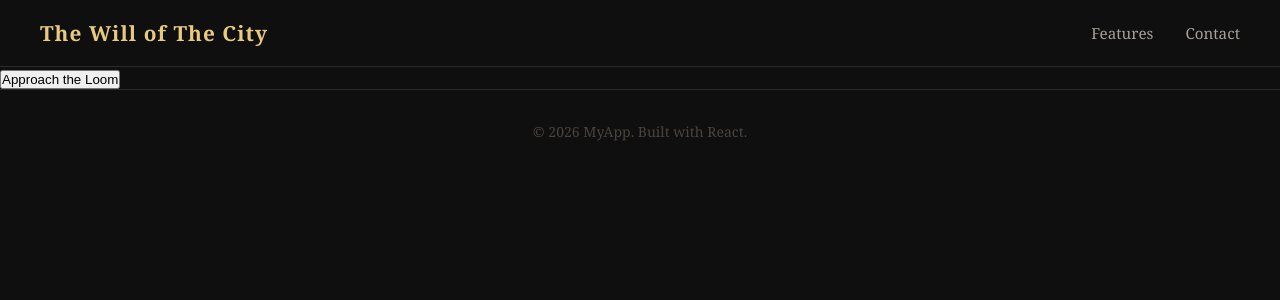
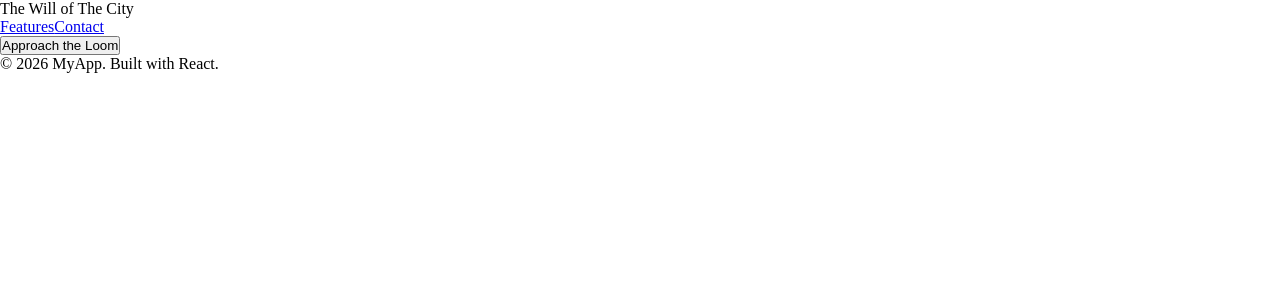
Before and after one commit to Neapolicy/The-Loom, a React (Create React App) app: page / in a window 1280 px wide. Shown: the top 300 px of the page. Built offline with nearby package versions, Linux system fonts and the light colour scheme; no server answers.

Commit message:
stripped website down to its parts, rebuilding its css

```diff
--- a/src/App.jsx
+++ b/src/App.jsx
@@ -1,25 +1,13 @@
 import React, { useState } from "react";
 import SITE_CONTENT from "./content.js";
 import Navbar from "./Navbar.jsx";
-import Hero from "./Hero.jsx";
-import { FeaturesSection } from "./Features.jsx";
 import Footer from "./Footer.jsx";
-import Toast from "./Toast.jsx";
 import Chatbot from "./Chatbot.jsx";
-import { styles } from "./styles.js";
 
 function App() {
-  const [toast, setToast] = useState("");
-
-  function handleCta() {
-    setToast("🚀 You're ready to build!");
-    setTimeout(function () {
-      setToast("");
-    }, 3000);
-  }
 
   return (
-    <div style={styles.app}>
+    <div>
       <Navbar siteName={SITE_CONTENT.siteName} />
       {/* <Hero
         greeting={SITE_CONTENT.hero.greeting}
@@ -30,7 +18,6 @@ function App() {
       {/* <FeaturesSection features={SITE_CONTENT.features} /> */}
       <Chatbot />
       <Footer copy={SITE_CONTENT.footer.copy} />
-      <Toast message={toast} />
     </div>
   );
 }
--- a/src/ChatInput.jsx
+++ b/src/ChatInput.jsx
@@ -1,26 +1,63 @@
-import { useContext } from "react";
+import { useContext, useRef, useState } from "react";
 import { loadingContext } from "./Chatbot.jsx";
-import { styles } from "./styles.js";
 
-function ChatInput({ onSend, loading }) { // Accept loading as a prop
+function ChatInput({ onSend, loading }) {
+  // Accept loading as a prop
   const { isLoading } = useContext(loadingContext);
+  const [isFirst, setIsFirst] = useState(true);
+  const [pass, setPass] = useState(0);
+  const [fail, setFail] = useState(0);
 
-  function handleClick() {
+  const handleClick = (event) => {
     // Only send if the API is NOT fetching AND the typewriter is NOT typing
     if (!loading && !isLoading) {
       onSend();
+      setIsFirst(false);
+      if (event.currentTarget.classList.contains("pass")) {
+        setPass(pass + 1);
+      }
+      if (event.currentTarget.classList.contains("fail")) {
+        setFail(fail + 1);
       }
     }
+  };
 
   return (
-    <div style={styles.inputRow}>
+    <div>
+      {loading || isLoading ? (
+        <div>Waiting...</div> // REMEMBER TO STYLE THIS DIV
+      ) : isFirst ? (
         <button
-        style={{...styles.button, opacity: (loading || isLoading) ? 0.5 : 1}}
           onClick={handleClick}
           disabled={loading || isLoading} // Physically disable the button
         >
-        {loading || isLoading ? "Waiting..." : "Generate Prescript"}
+          Generate Prescript
         </button>
+      ) : (
+        <div>
+          <button
+            // style={{
+            //   ...styles.button,
+            //   opacity: loading || isLoading ? 0.5 : 1,
+            // }}
+            disabled={loading || isLoading} // Physically disable the button
+            onClick={handleClick}
+            className="pass"
+          >
+            Pass
+          </button>
+          <button
+            onClick={handleClick}
+            disabled={loading || isLoading} // Physically disable the button
+            className="fail"
+          >
+            Fail
+          </button>
+        </div>
+      )}
+
+      <div>Pass: {pass}</div>
+      <div>Fail: {fail}</div>
     </div>
   );
 }
--- a/src/ChatMessage.jsx
+++ b/src/ChatMessage.jsx
@@ -1,11 +1,9 @@
 import React from "react";
-import { styles } from "./styles.js";
 
 function ChatMessage({ role, content }) {
-  const messageStyle = role === "user" ? styles.userMsg : styles.assistantMsg; // decides the style that is used
 
   return (
-    <div style={messageStyle}>
+    <div>
       {content}
     </div>
   );
--- a/src/ChatMessages.jsx
+++ b/src/ChatMessages.jsx
@@ -1,6 +1,5 @@
 import { useContext } from "react";
 import ChatMessage from "./ChatMessage.jsx";
-import { styles } from "./styles.js";
 import Typewriter from "./typewriter.jsx";
 import { loadingContext } from "./Chatbot.jsx";
 
@@ -38,7 +37,7 @@ function ChatMessages({ messages, loading }) {
     return null;
   }
 
-  return <div style={styles.messages}>{displayMessage()}</div>;
+  return <div>{displayMessage()}</div>;
 }
 
 export default ChatMessages;
--- a/src/Chatbot.jsx
+++ b/src/Chatbot.jsx
@@ -1,7 +1,6 @@
 import React, { useState, createContext, useEffect } from "react";
 import ChatMessages from "./ChatMessages.jsx";
 import ChatInput from "./ChatInput.jsx";
-import { styles } from "./styles.js";
 import Typewriter from "./typewriter.jsx";
 
 export const loadingContext = createContext();
@@ -34,8 +33,7 @@ function Chatbot() {
                 Using these examples, generate prescripts that can be done in someones day to day life
                 You are also allowed to purposely give out vague prescripts, for example, "See green from a white wall"
                 Additionally, it is very important to make sure that the prescripts aren't too long, keep it under 35 words
-                Not only that, make sure that the prescripts have a clear time limit, i.e 10 minutes, 25 seconds. Although this is not necessary for all tasks.
-                If no time limit is given, make sure to say "no time limit", so for example, say "Walk through a doorway, no time limit"
+                Whether or not the prescripts have a set time limit is up to your discretion.
                 Also, make sure that the task of each prescript is not repeated, so don't give me a prescript that tells me to brush my teeth again and make sure to be unpredictable.
                 You are allowed to "schedule" a task to be done later as well, e.g "In 90 hours drink a cup of milk"
                 Do not offer options to choose from, and everything you say must be a command
@@ -43,8 +41,7 @@ function Chatbot() {
     },
     {
       role: "starter",
-      content: `I have the talent to walk the path in front of me, if nothing else...
-      Even if I don't have much happiness, I know where to go in the immediate future. And that's enough for me.`,
+      content: `To follow where the prescript points, that is our duty.`,
     },
   ]);
   const [loading, setLoading] = useState(false);
@@ -107,8 +104,8 @@ function Chatbot() {
 
   if (!started) {
     return (
-      <div style={styles.overlay}>
-        <button onClick={() => setStarted(true)} style={styles.startButton}>
+      <div>
+        <button onClick={() => setStarted(true)}>
           Approach the Loom
         </button>
       </div>
@@ -116,11 +113,11 @@ function Chatbot() {
   } else {
     return (
       <loadingContext.Provider value={{ isLoading, changeLoading }}>
-        <div style={styles.container}>
-          <h2 style={styles.title}>The Loom</h2>
+        <div>
+          <h2>The Loom</h2>
 
           {isBooting ? (
-            <div style={styles.bootingOverlay}>
+            <div>
               <Typewriter
                 content="The pendulum begins to wake... please wait."
                 speed={100}
--- a/src/Features.jsx
+++ /dev/null
@@ -1,34 +0,0 @@
-import React from "react";
-import { styles } from "./styles.js";
-
-function FeatureCard({ icon, title, description }) {
-  return (
-    <div style={styles.card}>
-      <span style={styles.cardIcon}>{icon}</span>
-      <h3 style={styles.cardTitle}>{title}</h3>
-      <p style={styles.cardDescription}>{description}</p>
-    </div>
-  );
-}
-
-function FeaturesSection({ features }) {
-  return (
-    <section id="features" style={styles.featuresSection}>
-      <h2 style={styles.sectionTitle}>Why this boilerplate?</h2>
-      <div style={styles.cardGrid}>
-        {features.map(function (feature) {
-          return (
-            <FeatureCard
-              key={feature.id}
-              icon={feature.icon}
-              title={feature.title}
-              description={feature.description}
-            />
-          );
-        })}
-      </div>
-    </section>
-  );
-}
-
-export { FeatureCard, FeaturesSection };
--- a/src/Footer.jsx
+++ b/src/Footer.jsx
@@ -1,10 +1,9 @@
 import React from "react";
-import { styles } from "./styles.js";
 
 function Footer({ copy }) {
   return (
-    <footer style={styles.footer}>
-      <p style={styles.footerText}>{copy}</p>
+    <footer>
+      <p>{copy}</p>
     </footer>
   );
 }
--- a/src/Hero.jsx
+++ /dev/null
@@ -1,14 +0,0 @@
-import React from "react";
-import { styles } from "./styles.js";
-
-function Hero({ greeting, tagline, cta, onCtaClick }) {
-  return (
-    <section style={styles.hero}>
-      <h1 style={styles.heroTitle}>{greeting}</h1>
-      <p style={styles.heroTagline}>{tagline}</p>
-      <button style={styles.button} onClick={onCtaClick}>{cta}</button>
-    </section>
-  );
-}
-
-export default Hero;
--- a/src/Navbar.jsx
+++ b/src/Navbar.jsx
@@ -1,13 +1,12 @@
 import React from "react";
-import { styles } from "./styles.js";
 
 function Navbar({ siteName }) {
   return (
-    <nav style={styles.navbar}>
-      <span style={styles.navBrand}>{siteName}</span>
-      <div style={styles.navLinks}>
-        <a href="#features" style={styles.navLink}>Features</a>
-        <a href="#contact" style={styles.navLink}>Contact</a>
+    <nav>
+      <span>{siteName}</span>
+      <div>
+        <a href="#features">Features</a>
+        <a href="#contact">Contact</a>
       </div>
     </nav>
   );
--- a/src/Toast.jsx
+++ /dev/null
@@ -1,8 +0,0 @@
-import React from "react";
-import { styles } from "./styles.js";
-
-function Toast({ message }) {
-  return message ? <div style={styles.toast}>{message}</div> : null;
-}
-
-export default Toast;
--- a/src/styles.js
+++ /dev/null
@@ -1,110 +0,0 @@
-export const styles = {
-  app: {
-    fontFamily: "'Georgia', serif",
-    minHeight: "100vh",
-    background: "#0f0f0f",
-    color: "#f0ece4",
-  },
-
-  navbar: {
-    display: "flex",
-    justifyContent: "space-between",
-    alignItems: "center",
-    padding: "1.2rem 2.5rem",
-    borderBottom: "1px solid #2a2a2a",
-    background: "#0f0f0f",
-    position: "sticky",
-    top: 0,
-    zIndex: 100,
-  },
-  navBrand: {
-    fontSize: "1.3rem",
-    fontWeight: "bold",
-    letterSpacing: "0.05em",
-    color: "#e8c97e",
-  },
-  navLinks: { display: "flex", gap: "2rem" },
-  navLink: { color: "#a8a09a", textDecoration: "none", fontSize: "0.95rem" },
-
-  hero: {
-    textAlign: "center",
-    padding: "7rem 2rem 5rem",
-    background: "radial-gradient(ellipse at 50% 0%, #2a1f0a 0%, #0f0f0f 65%)",
-  },
-  heroTitle: {
-    fontSize: "clamp(2.5rem, 6vw, 4.5rem)",
-    margin: "0 0 1rem",
-    color: "#e8c97e",
-    letterSpacing: "-0.02em",
-  },
-  heroTagline: {
-    fontSize: "1.15rem",
-    color: "#9a9086",
-    maxWidth: 520,
-    margin: "0 auto 2.5rem",
-    lineHeight: 1.7,
-  },
-  button: {
-    padding: "0.85rem 2.2rem",
-    background: "#e8c97e",
-    color: "#0f0f0f",
-    border: "none",
-    borderRadius: "4px",
-    fontSize: "1rem",
-    fontWeight: "bold",
-    cursor: "pointer",
-    letterSpacing: "0.04em",
-  },
-
-  featuresSection: { padding: "5rem 2.5rem", maxWidth: 1100, margin: "0 auto" },
-  sectionTitle: {
-    textAlign: "center",
-    fontSize: "1.8rem",
-    marginBottom: "3rem",
-    color: "#f0ece4",
-    fontWeight: "normal",
-  },
-  cardGrid: {
-    display: "grid",
-    gridTemplateColumns: "repeat(auto-fit, minmax(260px, 1fr))",
-    gap: "1.5rem",
-  },
-  card: {
-    background: "#191919",
-    border: "1px solid #2a2a2a",
-    borderRadius: "8px",
-    padding: "2rem",
-  },
-  cardIcon: { fontSize: "2rem", display: "block", marginBottom: "1rem" },
-  cardTitle: { fontSize: "1.1rem", marginBottom: "0.6rem", color: "#e8c97e" },
-  cardDescription: {
-    color: "#7a726a",
-    lineHeight: 1.7,
-    margin: 0,
-    fontSize: "0.95rem",
-  },
-
-  footer: {
-    borderTop: "1px solid #2a2a2a",
-    padding: "2rem",
-    textAlign: "center",
-  },
-  footerText: { color: "#4a4440", fontSize: "0.875rem", margin: 0 },
-
-  toast: {
-    position: "fixed",
-    bottom: "2rem",
-    left: "50%",
-    transform: "translateX(-50%)",
-    background: "#e8c97e",
-    color: "#0f0f0f",
-    padding: "0.75rem 1.5rem",
-    borderRadius: "4px",
-    fontWeight: "bold",
-    fontSize: "0.95rem",
-  },
-
-  messages: {
-    display: "flex"
-  },
-};
```
Also changed, not shown: src/typewriter.jsx (+18 -13 lines), src/logo.svg (deleted). Lines whose indentation alone changed are shown as unchanged.
